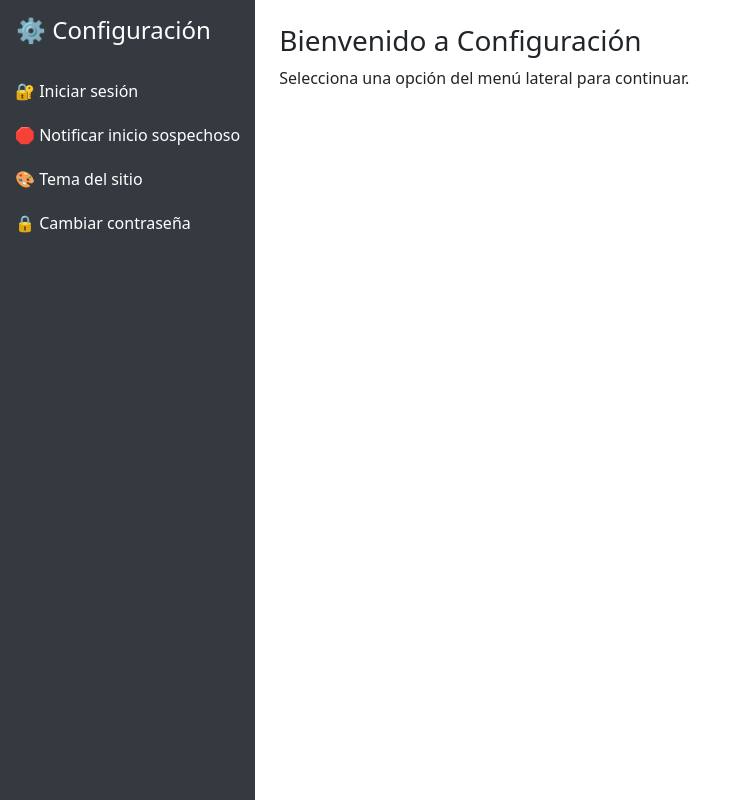
After one commit to gelogm26/bateriasNissan, a PHP site: page /app/backend/configuracion/partials/configuracion.php in a window 1280 px wide. The commit adds this page. Shown: the whole page, without its empty margins (0-735 px from the left). Run offline with PHP 8.4, Linux system fonts and the light colour scheme.

Commit message:
Problemas con las rutas

```diff
--- /dev/null
+++ b/app/backend/configuracion/partials/configuracion.php
@@ -0,0 +1,35 @@
+<?php session_start(); ?>
+<!DOCTYPE html>
+<html lang="es">
+<head>
+    <meta charset="UTF-8">
+    <title>Configuración</title>
+    <link rel="stylesheet" href="../../../assets/css/config.css">
+    <link rel="stylesheet" href="https://cdn.jsdelivr.net/npm/bootstrap@5.3.0/dist/css/bootstrap.min.css">
+    <script src="https://code.jquery.com/jquery-3.7.0.min.js"></script> <!-- para AJAX -->
+</head>
+<body>
+    <div class="sidebar">
+        <h4 class="p-3">⚙ Configuración</h4>
+        <a href="?page=login" class="menu-item" data-url="partials/login.php">🔐 Iniciar sesión</a>
+        <a href="#" class="menu-item" data-url="partials/notificar.php">🛑 Notificar inicio sospechoso</a>
+        <a href="#" class="menu-item" data-url="partials/tema.php">🎨 Tema del sitio</a>
+        <a href="#" class="menu-item" data-url="partials/cambiar.php">🔒 Cambiar contraseña</a>
+    </div>
+
+    <div class="content p-4" id="main-content">
+        <h3>Bienvenido a Configuración</h3>
+        <p>Selecciona una opción del menú lateral para continuar.</p>
+    </div>
+
+    <script>
+        $(document).ready(function () {
+            $(".menu-item").on("click", function (e) {
+                e.preventDefault();
+                const url = $(this).data("url");
+                $("#main-content").load(url);
+            });
+        });
+    </script>
+</body>
+</html>
--- a/app/frontend/plantilla/header.php
+++ b/app/frontend/plantilla/header.php
@@ -27,7 +27,7 @@
             </div>
 
             <div class="d-flex align-items-center ms-auto mt-2 mt-lg-0">
-                <a href="app/backend/configuracion/configuracion.php" class="btn btn-outline-secondary" style="border: none; margin-bottom: 12px;">
+                <a href="app/backend/configuracion/partials/login.php" class="btn btn-outline-secondary" style="border: none; margin-bottom: 12px;">
                     <i class="fa-solid fa-gear" style="color: #ffffff;"></i>
                 </a>
             </div>
```
Also changed, not shown: app/backend/configuracion/configuracion.php (deleted, +0 -26 lines), app/backend/configuracion/partials/partials/login.php (added, +13 -0 lines), app/backend/login/login.php (deleted).
